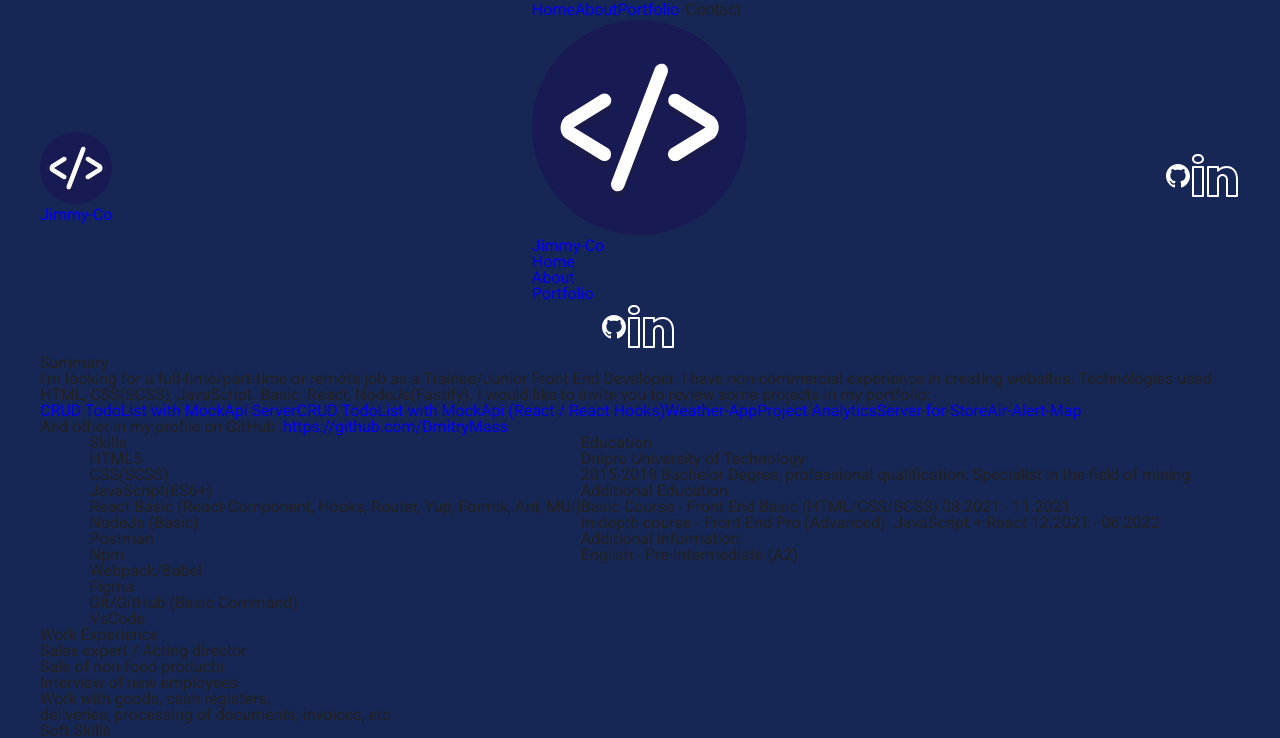
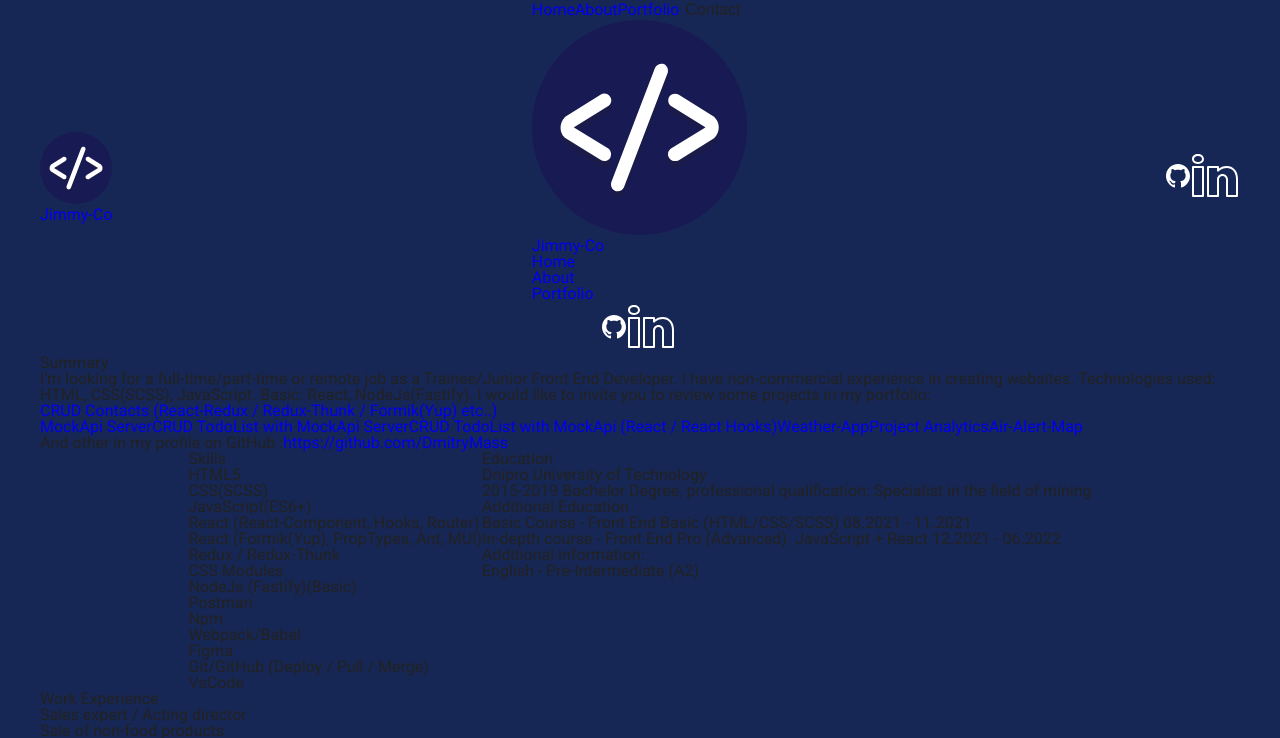
Before and after one commit to DmitryMass/React-Portfolio, a React app: page /about in a window 1280 px wide. Shown: the top 738 px of the page. Built offline with nearby package versions, Linux system fonts and the light colour scheme; a web font is replaced by a local one.

Commit message:
added new work, new skills

```diff
--- a/src/Components/Data/component.js
+++ b/src/Components/Data/component.js
@@ -38,12 +38,15 @@ export const skills = [
   'HTML5',
   'CSS(SCSS)',
   'JavaScript(ES6+)',
-  'React Basic (React-Component, Hooks, Router, Yup, Formik, Ant, MUI)',
-  'NodeJs (Basic)',
+  'React (React-Component, Hooks, Router)',
+  'React (Formik(Yup), PropTypes, Ant, MUI)',
+  'Redux / Redux-Thunk',
+  'CSS Modules',
+  'NodeJs (Fastify)(Basic)',
   'Postman',
   'Npm',
   'Webpack/Babel',
   'Figma',
-  'Git/GitHub (Basic Command)',
+  'Git/GitHub (Deploy / Pull / Merge)',
   'VsCode',
 ];
--- a/src/Components/Pages/AboutMe/SummaryBox/component.js
+++ b/src/Components/Pages/AboutMe/SummaryBox/component.js
@@ -13,6 +13,14 @@ const SummaryBox = () => {
         NodeJs(Fastify). I would like to invite you to review some projects in
         my portfolio:
       </p>
+      <a
+        className={styles.main__project}
+        href="https://github.com/DmitryMass/ContactList_Redux_ReduxThunk"
+        target="blank"
+      >
+        CRUD Contacts (React-Redux / Redux-Thunk / Formik(Yup) etc..) <br />
+        MockApi Server
+      </a>
       <a
         className={styles.main__project}
         href="https://github.com/DmitryMass/CRUD_Todo_JavaScript"
@@ -43,13 +51,6 @@ const SummaryBox = () => {
       </a>
       <a
         className={styles.main__project}
-        href="https://github.com/DmitryMass/Server-For-Store/tree/master/server"
-        target="blank"
-      >
-        Server for Store
-      </a>
-      <a
-        className={styles.main__project}
         href=" https://github.com/DmitryMass/Air-Alert-Map"
         target="blank"
       >
--- a/src/Components/Pages/Portfolio/component.js
+++ b/src/Components/Pages/Portfolio/component.js
@@ -8,6 +8,7 @@ import todo from '../../../Assets/Images/CRUDTodo.png';
 import clock from '../../../Assets/Images/clocks.png';
 import weather from '../../../Assets/Images/weather.png';
 import myPortfolio from '../../../Assets/Images/portfolio.png';
+import contacts from '../../../Assets/Images/contacts.png';
 import todoReact from '../../../Assets/Images/crud-todo-react.png';
 import arrowLeft from '../../../Assets/Icons/arrow-left.svg';
 import arrowRight from '../../../Assets/Icons/arrow-right.svg';
@@ -17,8 +18,8 @@ const Portfolio = () => {
 
   const nextSlide = () => {
     setSlideTransform((prev) => {
-      prev += 16.6;
-      if (prev > 83) {
+      prev += 14.28;
+      if (prev > 85.7) {
         prev = 0;
       }
       return prev;
@@ -27,9 +28,9 @@ const Portfolio = () => {
 
   const prevSlide = () => {
     setSlideTransform((prev) => {
-      prev -= 16.6;
+      prev -= 14.28;
       if (prev < 0) {
-        prev = 83;
+        prev = 85.7;
       }
       return prev;
     });
@@ -43,6 +44,13 @@ const Portfolio = () => {
             className={styles.slide__inner}
             style={{ transform: `translateX(-${slideTransform}%)` }}
           >
+            <Slide
+              link="https://github.com/DmitryMass/ContactList_Redux_ReduxThunk"
+              img={contacts}
+              description="CRUD Contacts (React-Redux / Redux-Thunk / Formik(Yup) etc..)"
+            >
+              Link
+            </Slide>
             <Slide
               link="https://github.com/DmitryMass/projectAnalytics"
               img={analytics}
--- a/src/Components/Pages/Portfolio/index.m.css
+++ b/src/Components/Pages/Portfolio/index.m.css
@@ -10,7 +10,7 @@
 .slide__inner {
   display: flex;
   transition: 0.5s all;
-  width: 600%;
+  width: 700%;
 }
 .slide__menu {
   padding: 60px 0;
```
Also changed, not shown: src/Assets/Images/contacts.png (added).
